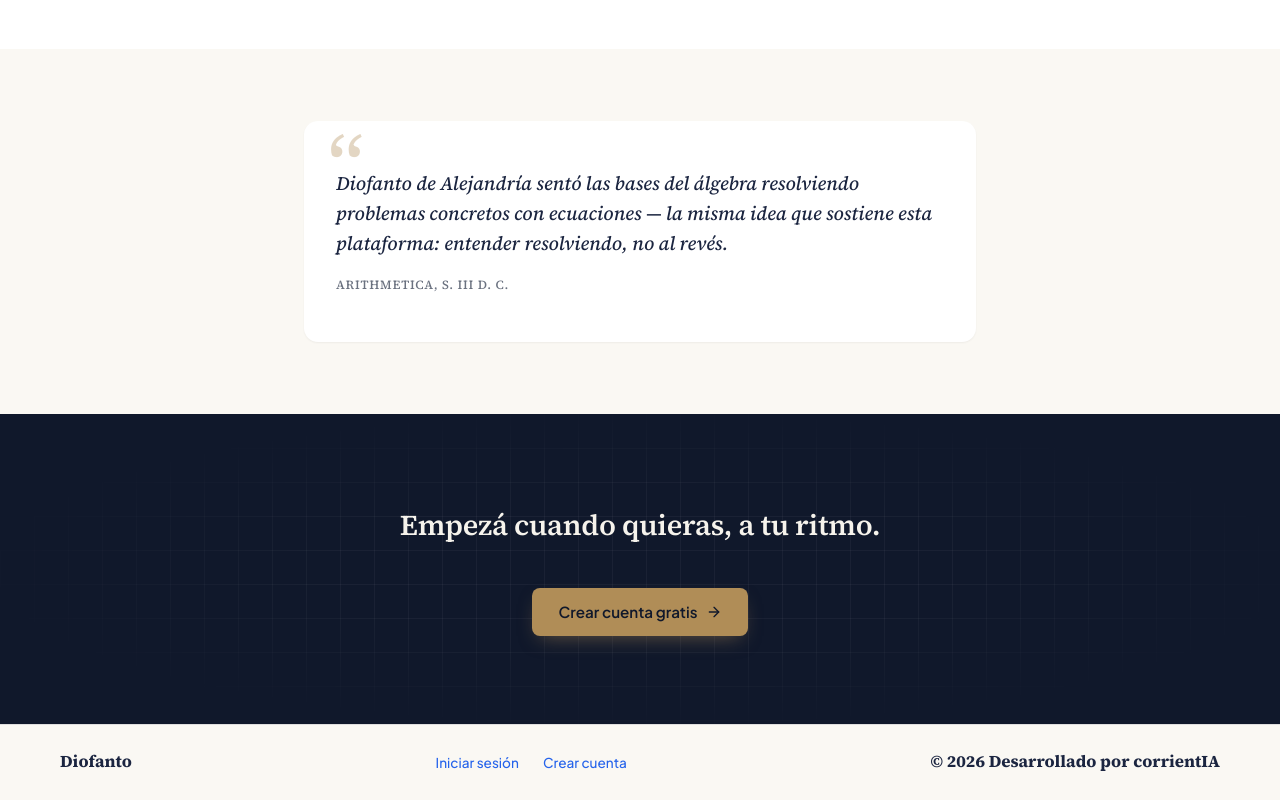
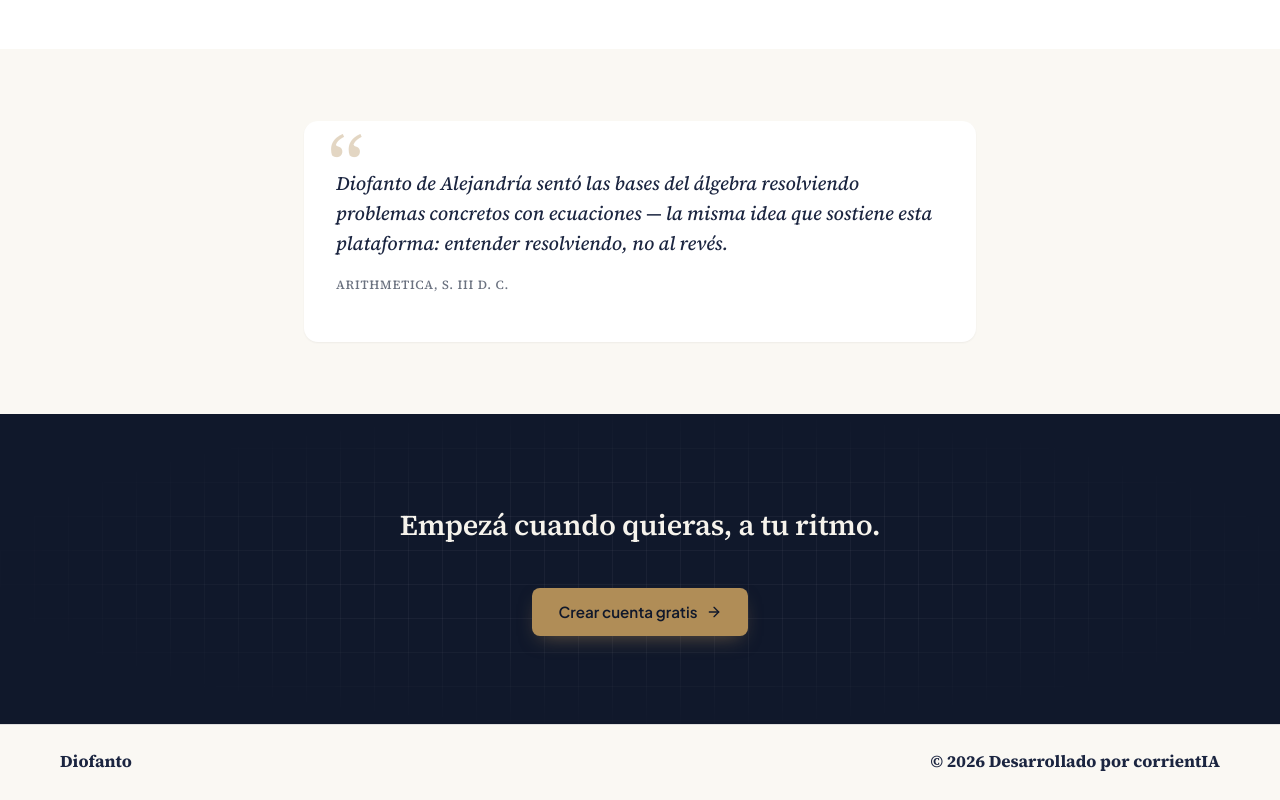
Before and after one commit to f34n4nDOS/diofanto, a React (Vite) app in the folder frontend/: page / in a window 1280 px wide. Shown: the part 1949-2749 px from the top of the page. Built offline with nearby package versions, Linux system fonts and the light colour scheme.

Commit message:
feat: optimizacion landingpage

```diff
--- a/frontend/src/pages/LandingPage.tsx
+++ b/frontend/src/pages/LandingPage.tsx
@@ -229,8 +229,7 @@ export default function LandingPage({ loginHref = "/login", registerHref = "/reg
         <div className="landing-footer-inner">
           <span className="landing-logo" style={{ fontSize: "1.05rem" }}>Diofanto</span>
           <div className="landing-footer-links">
-            <a href={loginHref}>Iniciar sesión</a>
-            <a href={registerHref}>Crear cuenta</a>
+
           </div>
           <span className="landing-logo" style={{ fontSize: "1.05rem" }}>© {new Date().getFullYear()} Desarrollado por corrientIA</span>
         </div>
```
